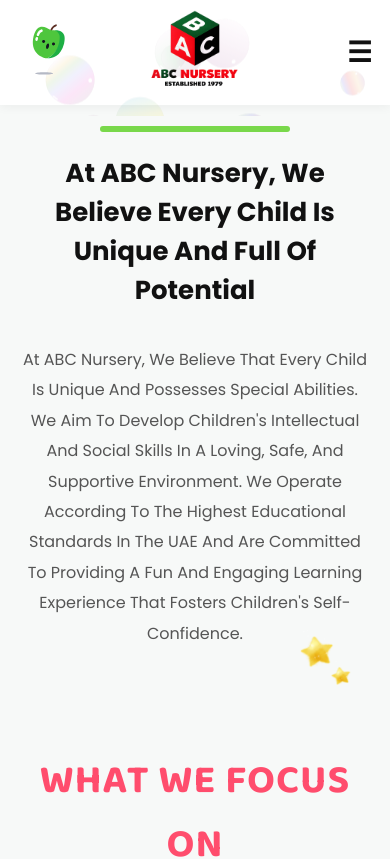
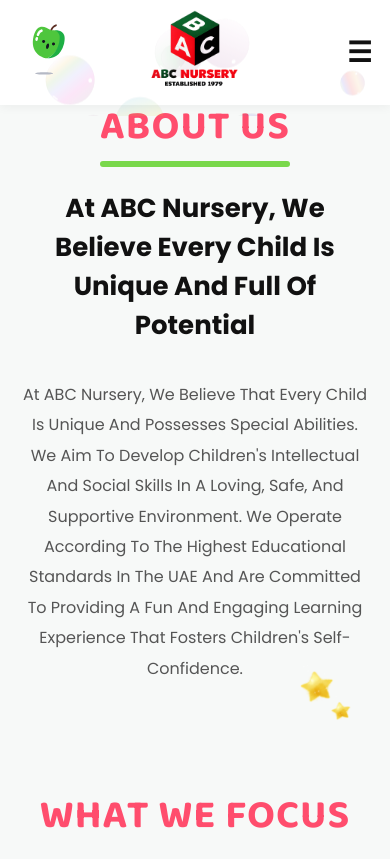
Before and after one commit to hameema-git/abc-nursery-website, a React (Vite) app: page /about in a window 390 px wide. Shown: the top 859 px of the page. Built offline with nearby package versions, Linux system fonts and the light colour scheme.

Commit message:
seo changes on 30/6/2026 6

```diff
--- a/src/components/About.css
+++ b/src/components/About.css
@@ -2,7 +2,7 @@
 
     background:#f7f9f8;
 
-    padding:130px 20px 120px;
+    padding:150px 20px 120px;
 
     position:relative;
 
@@ -326,7 +326,7 @@
 
     .about{
 
-        padding:60px 20px 90px;
+        padding:95px 20px 90px;
     }
 
     .about-title,
--- a/src/components/Programs.css
+++ b/src/components/Programs.css
@@ -2,7 +2,7 @@
 
     background:#ffdfe4;
 
-    padding:130px 20px;
+    padding:150px 20px;
 
     border-radius:40px 40px 0 0;
 
@@ -188,7 +188,7 @@
 
     .programs{
 
-        padding:70px 20px;
+        padding:100px 20px;
     }
 
     .programs-title{
--- a/src/components/WhyChoose.css
+++ b/src/components/WhyChoose.css
@@ -228,7 +228,7 @@
 
     .whychoose{
 
-        padding:70px 20px;
+        padding:100px 20px;
     }
 
     .why-title{
```
Also changed, not shown: 1 other file (tests, documents, lock files or other folders).
